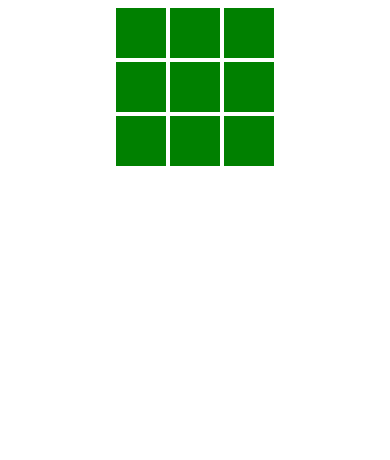
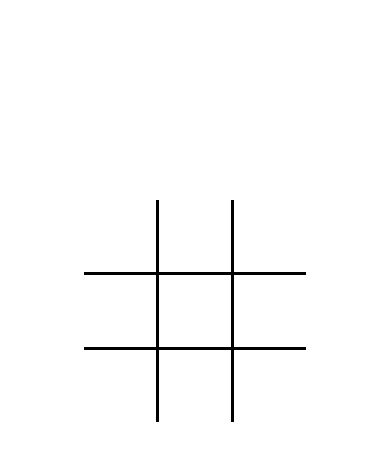
Before and after one commit to fertilecrescent/tic-tac-toe, a plain HTML site: page index.html in a window 390 px wide. Drawn offline with Linux system fonts and the light colour scheme.

Commit message:
have a basic (unresponsive) tic tac toe board

```diff
--- a/index.html
+++ b/index.html
@@ -9,40 +9,42 @@
 </head>
 
 <body>
-    <div class="the-board">
-        <div clas="top-row">
-            <div class="square top-left-square">
+    <div class="board-container">
+        <table>
+            <tr>
+                <td class="square top-left-square">
 
-            </div>
-            <div class="square top-middle-square">
+                </td>
+                <td class="square top-middle-square">
 
-            </div>
-            <div class="square top-right-square">
+                </td>
+                <td class="square top-right-square">
 
-            </div>
-        </div>
-        <div class="middle-row">
-            <div class="square middle-left-square">
+                </td>
+            </tr>
+            <tr>
+                <td class="square middle-left-square">
 
-            </div>
-            <div class="square middle-middle-square">
+                </td>
+                <td class="square middle-middle-square">
 
-            </div>
-            <div class="square middle-right-square">
+                </td>
+                <td class="square middle-right-square">
 
-            </div>
-        </div>
-        <div class="bottom-row">
-            <div class="square bottom-left-square">
+                </td>
+            </tr>
+            <tr>
+                <td div class="square bottom-left-square">
 
-            </div>
-            <div class="square bottom-middle-square">
+                </td>
+                <td class="square bottom-middle-square">
 
-            </div>
-            <div class="square bottom-right-square">
+                </td>
+                <td class="square bottom-right-square">
 
-            </div>
-        </div>
+                </td>
+            </tr>
+        </table>
     </div>
 </body>
 <script src="script.js"></script>
--- a/style.css
+++ b/style.css
@@ -1,11 +1,68 @@
 
-.the-board {
-    text-align: center;
+:root {
+    --square-border: 3px solid black;
+    --square-size: 70px;
+}
+
+.board-container {
+    margin: auto;
+}
+
+.row {
+    margin: 0;
+    padding: 0;
+    background-color: blue;
+}
+
+table {
+    border-collapse: collapse;
+    margin-left: auto;
+    margin-right: auto;
+    margin-top: 200px;
 }
 
 .square {
-    background-color: green;
-    width: 50px;
-    height: 50px;
-    display: inline-block;
+    width: var(--square-size);
+    height: var(--square-size);
 }
+
+.top-left-square {
+    border-bottom: var(--square-border);
+}
+
+.top-middle-square {
+    border-left: var(--square-border);
+    border-bottom: var(--square-border);
+    border-right: var(--square-border);
+}
+
+.top-right-square {
+    border-bottom: var(--square-border);
+}
+
+.middle-left-square {
+
+}
+
+.middle-middle-square {
+    border-left: var(--square-border);
+    border-right: var(--square-border);
+}
+
+.middle-right-square {
+
+}
+
+.bottom-left-square {
+    border-top: var(--square-border);
+}
+
+.bottom-middle-square {
+    border-left: var(--square-border);
+    border-top: var(--square-border);
+    border-right: var(--square-border);
+}
+
+.bottom-right-square {
+    border-top: var(--square-border);
+}
```
